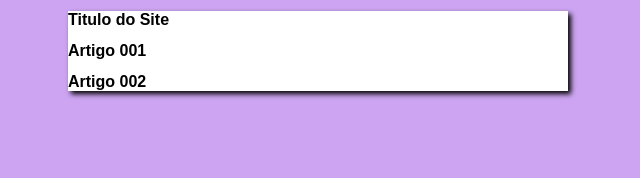
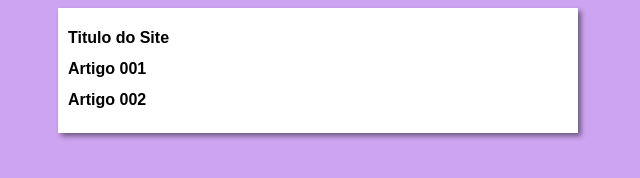
Before and after one commit to mateusleguir/projeto-site, a plain HTML site: page index.html in a window 1280 px wide. Shown: the whole page, without its empty margins (322-962 px from the left). Drawn offline with Linux system fonts and the light colour scheme.

Commit message:
atualizei style.css

```diff
--- a/estilos/style.css
+++ b/estilos/style.css
@@ -11,5 +11,6 @@ main {
   background-color: white;
   width: 500px;
   margin: auto;
-  box-shadow: 3px 3px 5px black;
+  padding: 10px;
+  box-shadow: 3px 3px 5px rgba(0, 0, 0, 0.473);
 }
```
